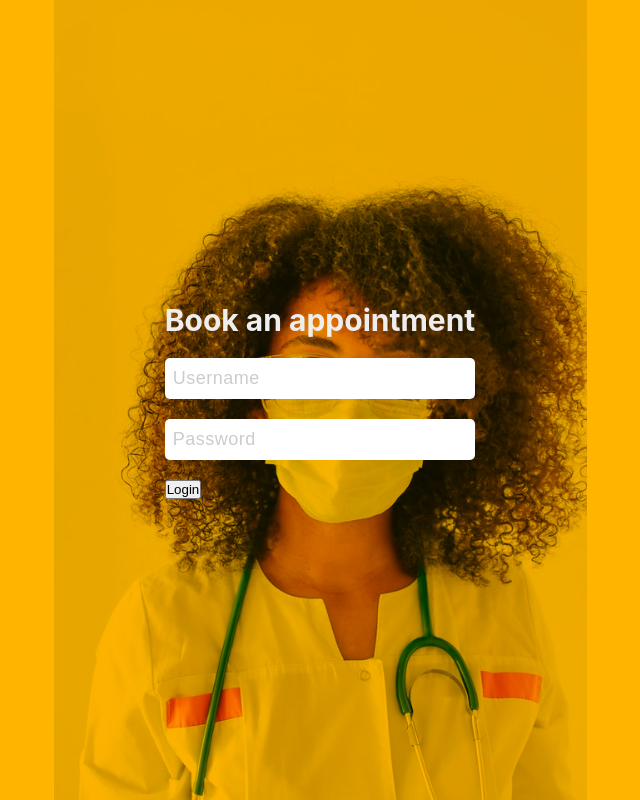
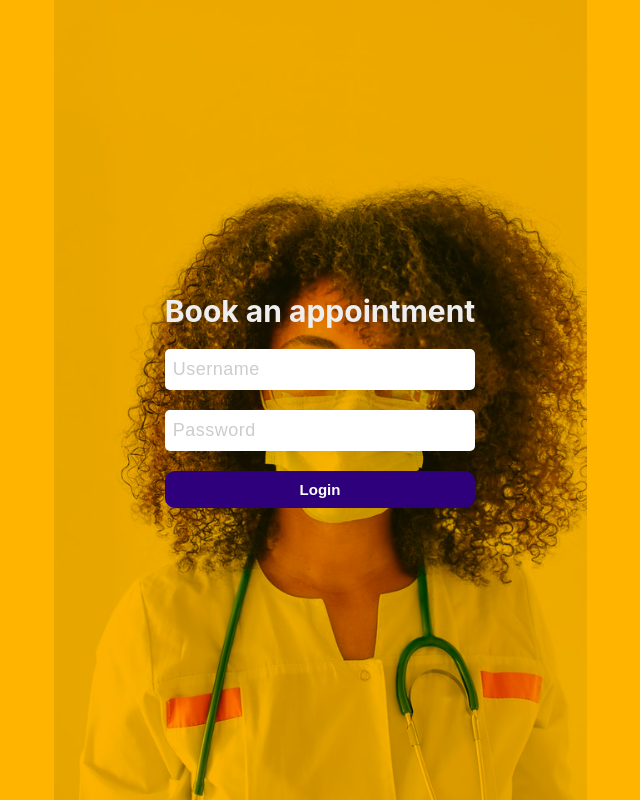
Before and after one commit to olawale-o/react_appointment, a React (Create React App) app: page /login in a window 1280 px wide. Shown: the whole page, without its empty margins (320-960 px from the left). Built offline with nearby package versions, Linux system fonts and the light colour scheme.

Commit message:
Fix login button

```diff
--- a/src/components/authentication/Login.js
+++ b/src/components/authentication/Login.js
@@ -49,7 +49,7 @@ const Login = () => {
           <div className="actions">
             {isLoading
               ? <p>Loading</p>
-              : <input type="submit" value="Login" className={style.loginBtn} />}
+              : <input type="submit" value="Login" className="btn loginBtn" />}
           </div>
         </form>
       </div>
```
